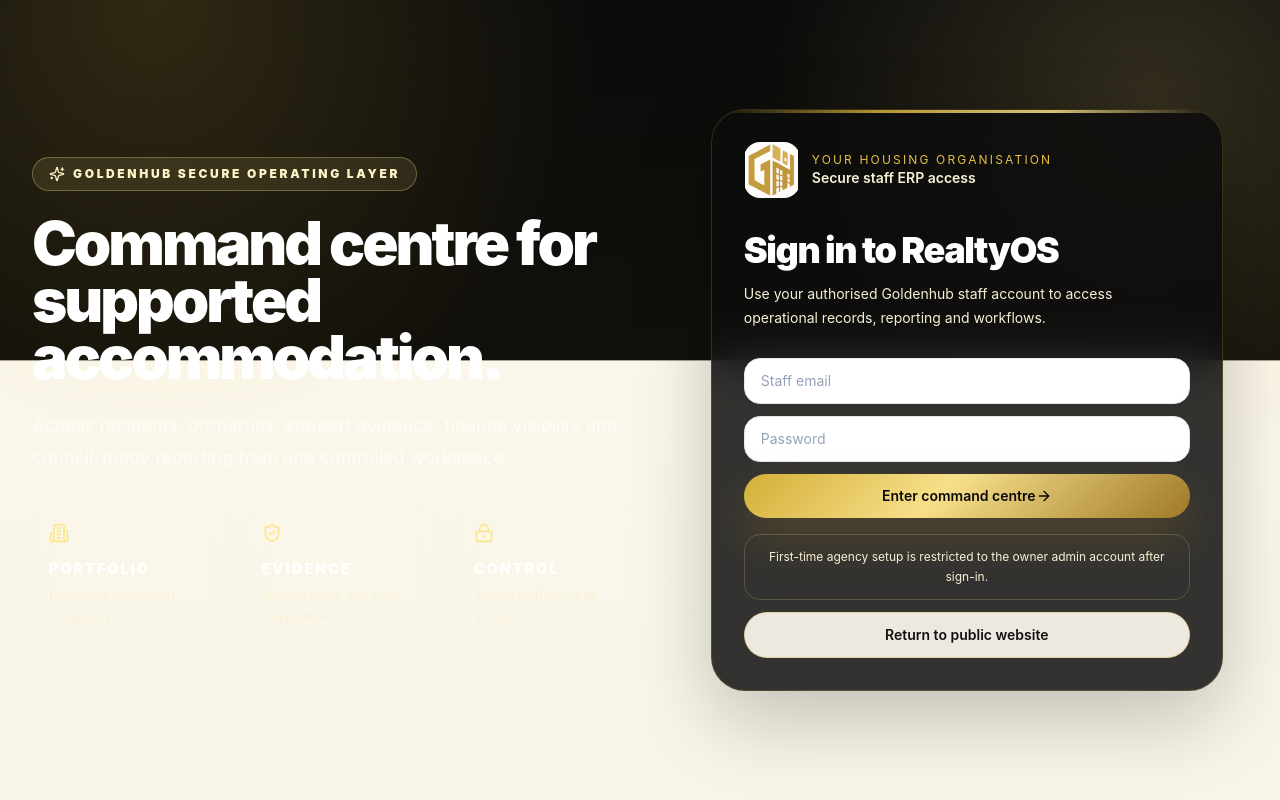
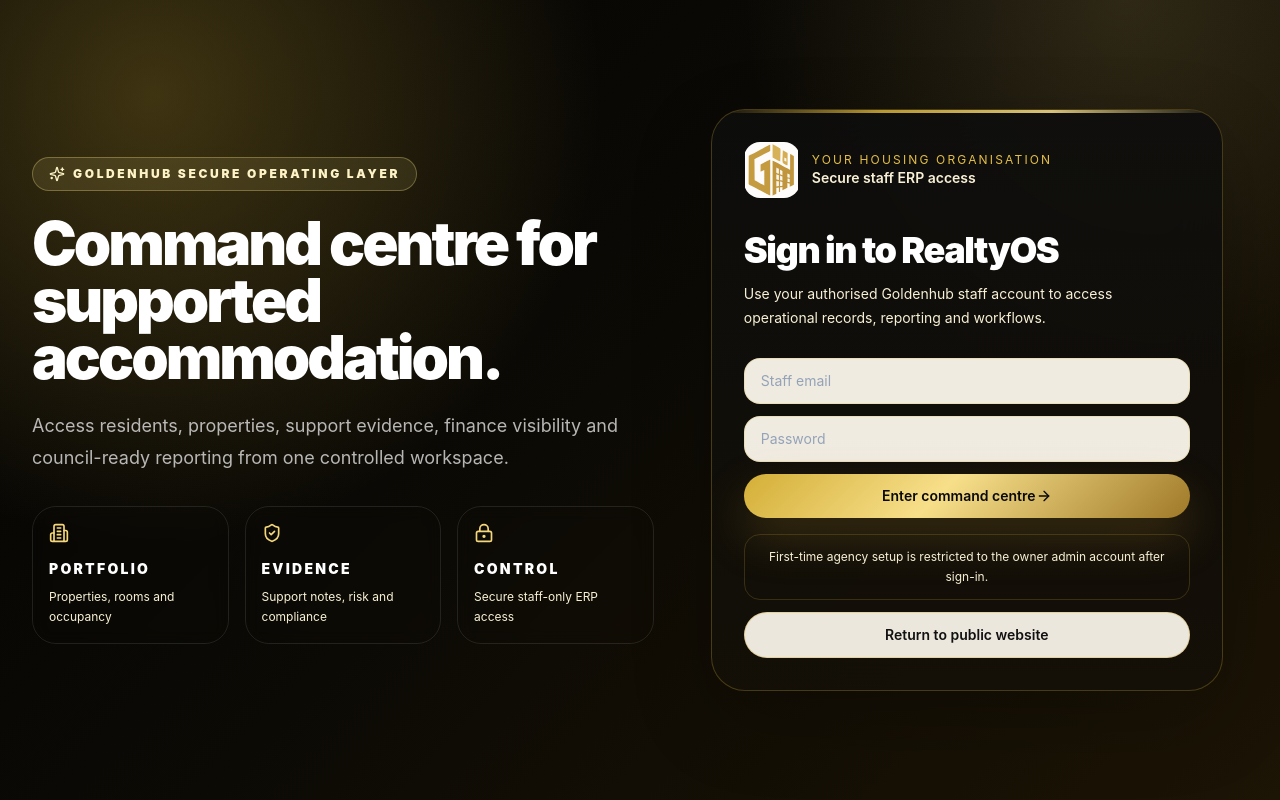
Before and after one commit to aarif2502/realtyos, a Next.js app: page /admin/login in a window 1280 px wide. Built offline with nearby package versions, Linux system fonts and the light colour scheme; no server answers.

Commit message:
Polish Goldenhub dashboard and shell styling

```diff
--- a/app/goldenhub-theme.css
+++ b/app/goldenhub-theme.css
@@ -131,6 +131,104 @@
   border-color: rgba(212, 175, 55, 0.24) !important;
 }
 
+.goldenhub-sidebar {
+  border: 1px solid rgba(212, 175, 55, 0.22) !important;
+  background:
+    linear-gradient(180deg, rgba(7, 7, 7, 0.94), rgba(20, 16, 8, 0.9)) !important;
+}
+
+.goldenhub-sidebar-hero {
+  border: 1px solid rgba(212, 175, 55, 0.28);
+  background:
+    radial-gradient(circle at 15% 10%, rgba(245, 215, 123, 0.18), transparent 12rem),
+    linear-gradient(145deg, #090909, #1a1306) !important;
+}
+
+.goldenhub-nav-item,
+.goldenhub-nav-group {
+  border: 1px solid rgba(212, 175, 55, 0.2) !important;
+  background: rgba(255, 250, 240, 0.92) !important;
+}
+
+.goldenhub-nav-item.is-active,
+.goldenhub-nav-group .is-active {
+  background: linear-gradient(135deg, #111111, #2a1f09) !important;
+  box-shadow: inset 0 0 0 1px rgba(212, 175, 55, 0.24), 0 12px 35px rgba(0, 0, 0, 0.18);
+}
+
+.goldenhub-nav-child.is-active {
+  background: linear-gradient(135deg, rgba(212, 175, 55, 0.18), rgba(245, 215, 123, 0.34)) !important;
+  color: #090909 !important;
+}
+
+.goldenhub-login {
+  background:
+    radial-gradient(circle at 12% 12%, rgba(212, 175, 55, 0.28), transparent 28rem),
+    radial-gradient(circle at 88% 0%, rgba(245, 215, 123, 0.14), transparent 24rem),
+    linear-gradient(135deg, #030303 0%, #0c0a05 48%, #1c1405 100%);
+}
+
+.goldenhub-login-card {
+  border-color: rgba(212, 175, 55, 0.28) !important;
+  background: linear-gradient(180deg, rgba(13, 13, 13, 0.88), rgba(20, 16, 8, 0.9)) !important;
+}
+
+.goldenhub-app .ui-input {
+  border-color: rgba(212, 175, 55, 0.24) !important;
+  background: rgba(255, 250, 240, 0.94) !important;
+  color: #111111 !important;
+}
+
+.goldenhub-app main .rounded-\[2rem\].bg-slate-950,
+.goldenhub-app section.bg-slate-950 {
+  border-color: rgba(212, 175, 55, 0.28) !important;
+  background:
+    radial-gradient(circle at 16% 8%, rgba(212, 175, 55, 0.23), transparent 18rem),
+    radial-gradient(circle at 92% 20%, rgba(245, 215, 123, 0.14), transparent 18rem),
+    linear-gradient(135deg, #050505, #171108 70%, #241907) !important;
+  box-shadow: 0 28px 90px rgba(0, 0, 0, 0.28), inset 0 0 0 1px rgba(245, 215, 123, 0.08) !important;
+}
+
+.goldenhub-app main article.rounded-2xl,
+.goldenhub-app main .rounded-2xl.border,
+.goldenhub-app main .rounded-\[2rem\].border {
+  border-color: rgba(212, 175, 55, 0.2) !important;
+}
+
+.goldenhub-app main .bg-white,
+.goldenhub-app main .bg-white\/70,
+.goldenhub-app main .bg-white\/75,
+.goldenhub-app main .bg-white\/80 {
+  background-color: rgba(255, 250, 240, 0.94) !important;
+}
+
+.goldenhub-app main .text-slate-950,
+.goldenhub-app main .text-slate-900 {
+  color: #111111 !important;
+}
+
+.goldenhub-app main .text-amber-200,
+.goldenhub-app main .text-amber-300 {
+  color: #f5d77b !important;
+}
+
+.goldenhub-app .recharts-cartesian-grid line {
+  stroke: rgba(159, 121, 40, 0.18);
+}
+
+.goldenhub-app .recharts-tooltip-wrapper .recharts-default-tooltip {
+  border: 1px solid rgba(212, 175, 55, 0.28) !important;
+  border-radius: 18px !important;
+  background: rgba(9, 9, 9, 0.92) !important;
+  color: #f8f1d6 !important;
+  box-shadow: 0 18px 45px rgba(0, 0, 0, 0.28) !important;
+}
+
+.goldenhub-app .recharts-tooltip-item,
+.goldenhub-app .recharts-tooltip-label {
+  color: #f8f1d6 !important;
+}
+
 @media (max-width: 720px) {
   .ush-site {
     background: linear-gradient(180deg, #050505 0%, #11100c 52%, #fffaf0 52.1%, #fffaf0 100%) !important;
```
